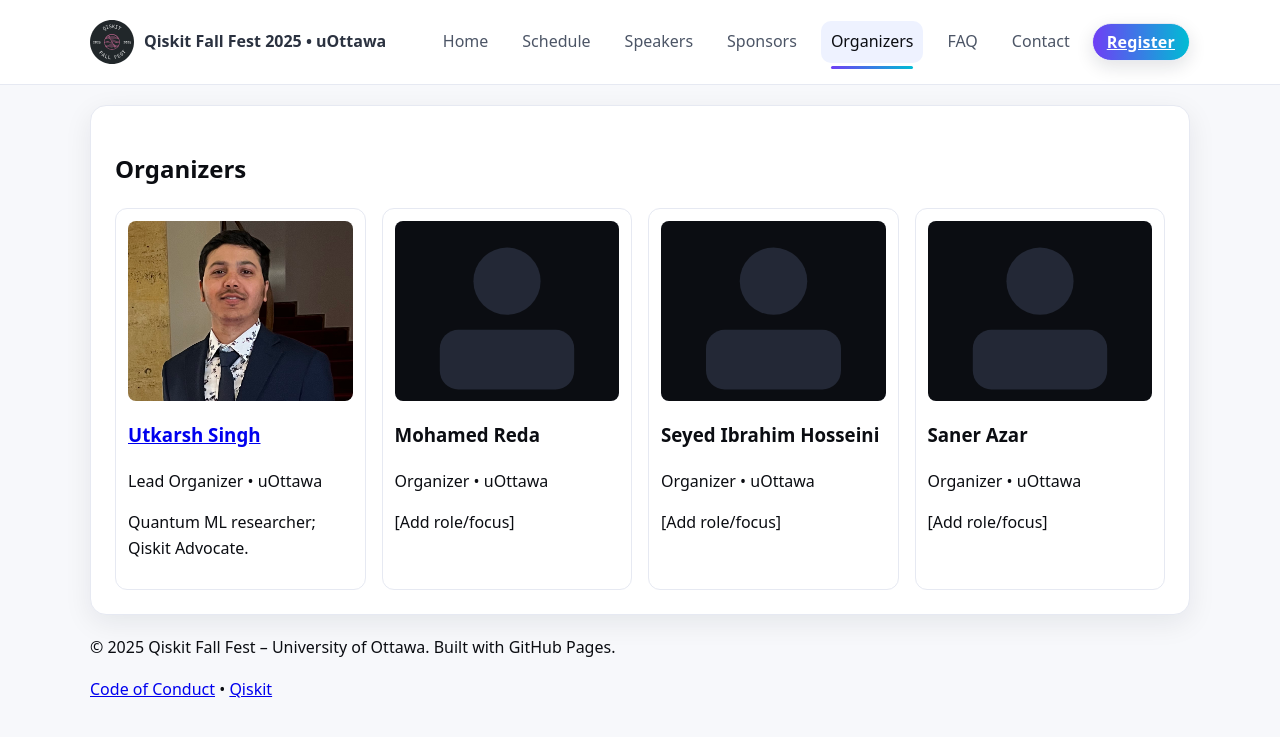
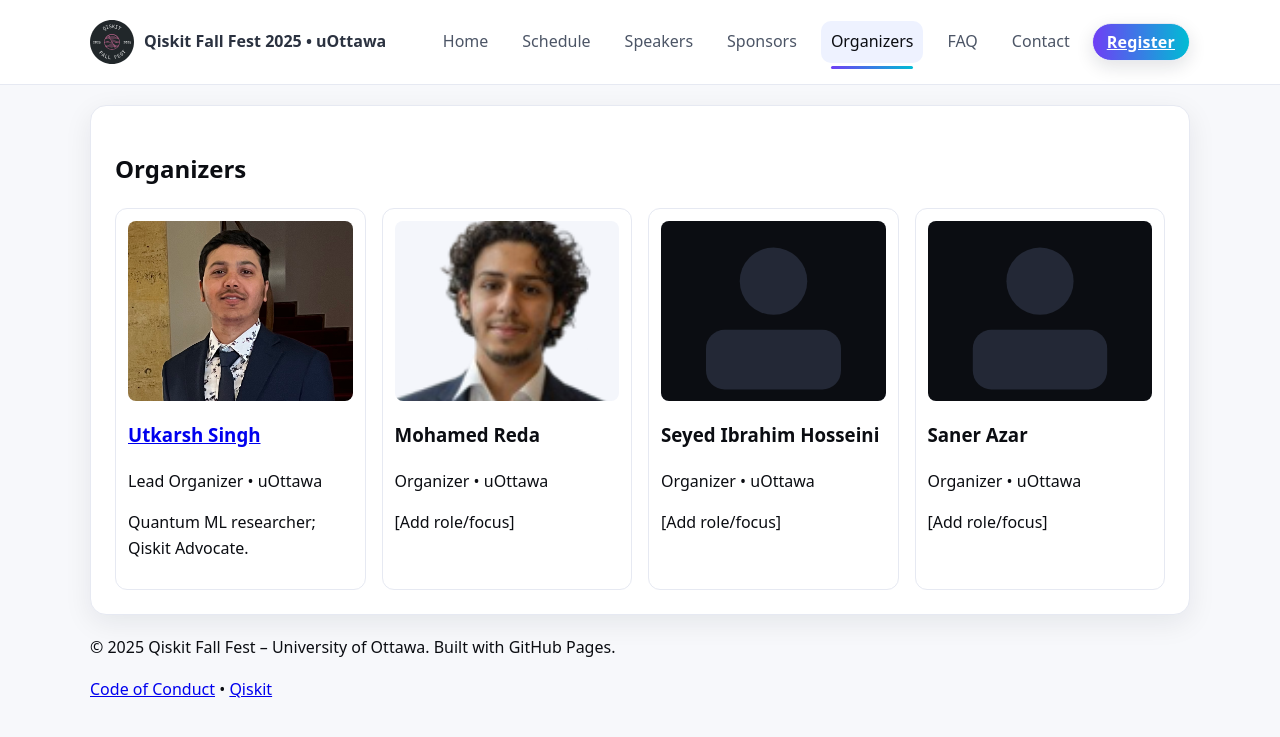
Before and after one commit to utkarshh-singh/fall-fest-2025-website, a Jekyll site: the page built from organizers.md, in a window 1280 px wide. Shown: the top 737 px of the page. Built offline with Jekyll 4.4.1, drawn with Linux system fonts in a browser that asks for light colours.

Commit message:
Update organizers.md

```diff
--- a/organizers.md
+++ b/organizers.md
@@ -15,7 +15,7 @@
         <p class="bio">Quantum ML researcher; Qiskit Advocate.</p>
       </article>
       <article class="person">
-        <img src="{{ '/assets/person-placeholder.svg' | relative_url }}" alt="Mohamed Reda" loading="lazy">
+        <img src="{{ '/assets/mrj_headshot.png' | relative_url }}" alt="Mohamed Reda" loading="lazy">
         <h3>Mohamed Reda</h3>
         <p class="affil">Organizer • uOttawa</p>
         <p class="bio">[Add role/focus]</p>
```
